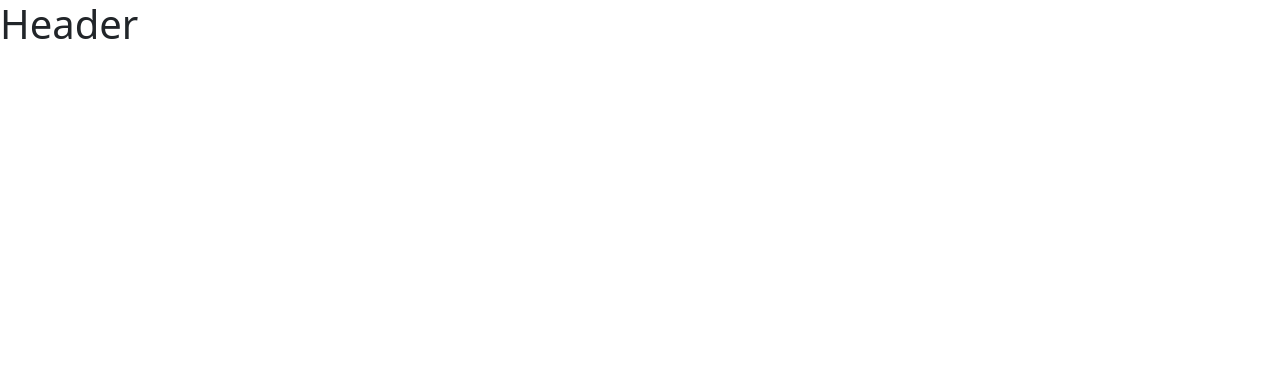
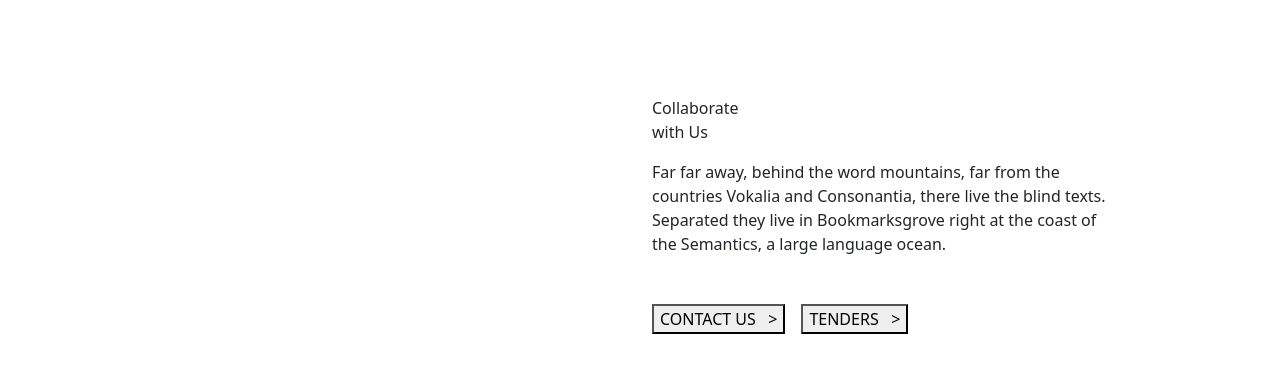
Before and after one commit to tahsinchouhan/Moto-Studio, a Next.js app: page / in a window 1280 px wide. Shown: the top 372 px of the page. Built offline with nearby package versions, Linux system fonts and the light colour scheme.

Commit message:
collaborate-header

```diff
--- a/src/components/Footer.js
+++ b/src/components/Footer.js
@@ -5,7 +5,7 @@ import styles from '../styles/Home.module.css'
 const Footer = () => {
   return (
     <div className={styles.footer}>
-      <h1>Footer Componentss</h1>
+      {/* <h1>Footer Componentss</h1> */}
 
     </div>
   );
--- a/src/components/Header.js
+++ b/src/components/Header.js
@@ -4,7 +4,7 @@ import { Container, Row, Col } from "react-bootstrap";
 function Header() {
   return (
     <>
-      <Container>
+      {/* <Container>
         <Row>
           <Col sm={8}>sm=8</Col>
           <Col sm={4}>sm=4</Col>
@@ -14,7 +14,7 @@ function Header() {
           <Col sm>sm=true</Col>
           <Col sm>sm=true</Col>
         </Row>
-      </Container>
+      </Container> */}
     </>
   );
 }
--- /dev/null
+++ b/src/pages/collaborate/collaborateHeader.js
@@ -0,0 +1,42 @@
+import React from "react";
+import { Row, Col } from "react-bootstrap";
+
+function collaborateHeader() {
+  return (
+    <>
+      <Row className="cllaborate-head-img justify-content-md-end  justify-content-center">
+        <Col md={6} className="col-10">
+          <Row className="">
+            <Col md={9} className="py-md-5 ">
+              <p className="collaborate-header-head mt-md-5 mb-0 text-center text-md-start">
+                Collaborate
+              </p>
+              <p className="collaborate-header-head text-center text-md-start">
+                {" "}
+                with Us
+              </p>
+              <p className="collaborate-header-para text-center text-md-start">
+                Far far away, behind the word mountains, far from the countries
+                Vokalia and Consonantia, there live the blind texts. Separated
+                they live in Bookmarksgrove right at the coast of the Semantics,
+                a large language ocean.
+              </p>
+              <div className="my-md-5 d-flex mb-5">
+                <div className="mx-auto mx-md-0">
+                  <button className="d-inline-block me-3">
+                    CONTACT US &nbsp; &gt;
+                  </button>
+                  <button className="d-inline-block">
+                    TENDERS &nbsp; &gt;
+                  </button>
+                </div>
+              </div>
+            </Col>
+          </Row>
+        </Col>
+      </Row>
+    </>
+  );
+}
+
+export default collaborateHeader;
--- a/src/pages/index.js
+++ b/src/pages/index.js
@@ -2,11 +2,12 @@ import Head from 'next/head'
 import Image from 'next/image'
 import styles from '../styles/Home.module.css'
 import 'bootstrap/dist/css/bootstrap.min.css';
+import CollaborateHeader from './collaborate/collaborateHeader';
 
 export default function Home() {
   return (
   <>
-  <h1>Header</h1>
+  <CollaborateHeader/>
   </>
   )
 }
--- /dev/null
+++ b/src/styles/collaborateCSS/collaborateHeader.css
@@ -0,0 +1,39 @@
+.cllaborate-head-img {
+  background: url(../../Assests/images/Collaborate\ Banner\ 1.png);
+  background-repeat: no-repeat;
+  background-size: 100% 100%;
+}
+
+.collaborate-header-head {
+  font-family: Red Hat Display;
+  font-style: normal;
+  font-weight: bold;
+  font-size: 64px;
+  line-height: 67px;
+  color: #065934;
+}
+
+.collaborate-header-para{
+    font-family: Lato;
+    font-style: normal;
+    font-weight: normal;
+    font-size: 16px;
+    line-height: 28px;
+    color: #666666;
+}
+
+@media screen and (max-width:767px) {
+    .cllaborate-head-img {
+        background: url(../../Assests/images/Collaborate\ Banner\ mobile.png);
+        background-repeat: no-repeat;
+        background-size: 100% 100%;
+      }
+
+    .collaborate-header-head {
+        font-size: 44px;
+    }
+
+    .collaborate-header-para{
+        color: #525151;
+    }
+}
--- a/src/styles/globals.css
+++ b/src/styles/globals.css
@@ -1,3 +1,6 @@
+@import "./collaborateCSS/collaborateHeader.css";
+
+
 html,
 body {
   padding: 0;
```
Also changed, not shown: src/Assests/images/Collaborate Banner 1.png (added), src/Assests/images/Collaborate Banner mobile.png (added).
